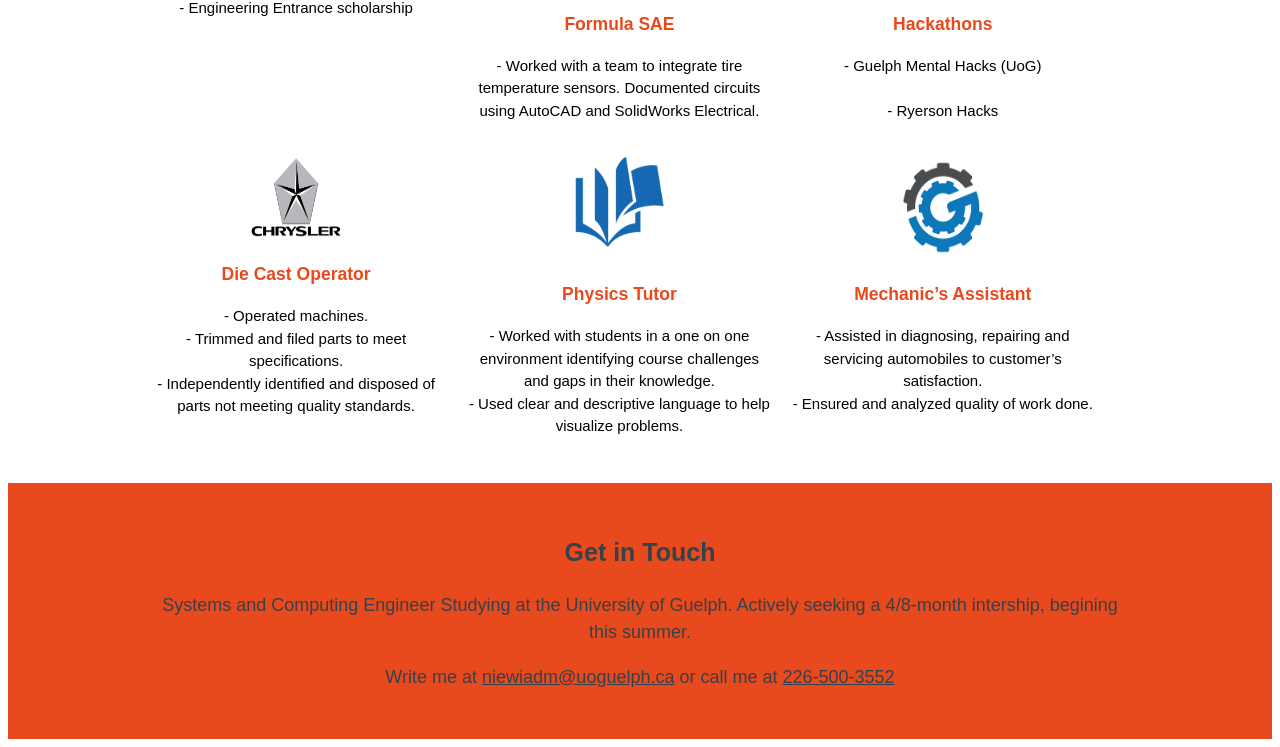
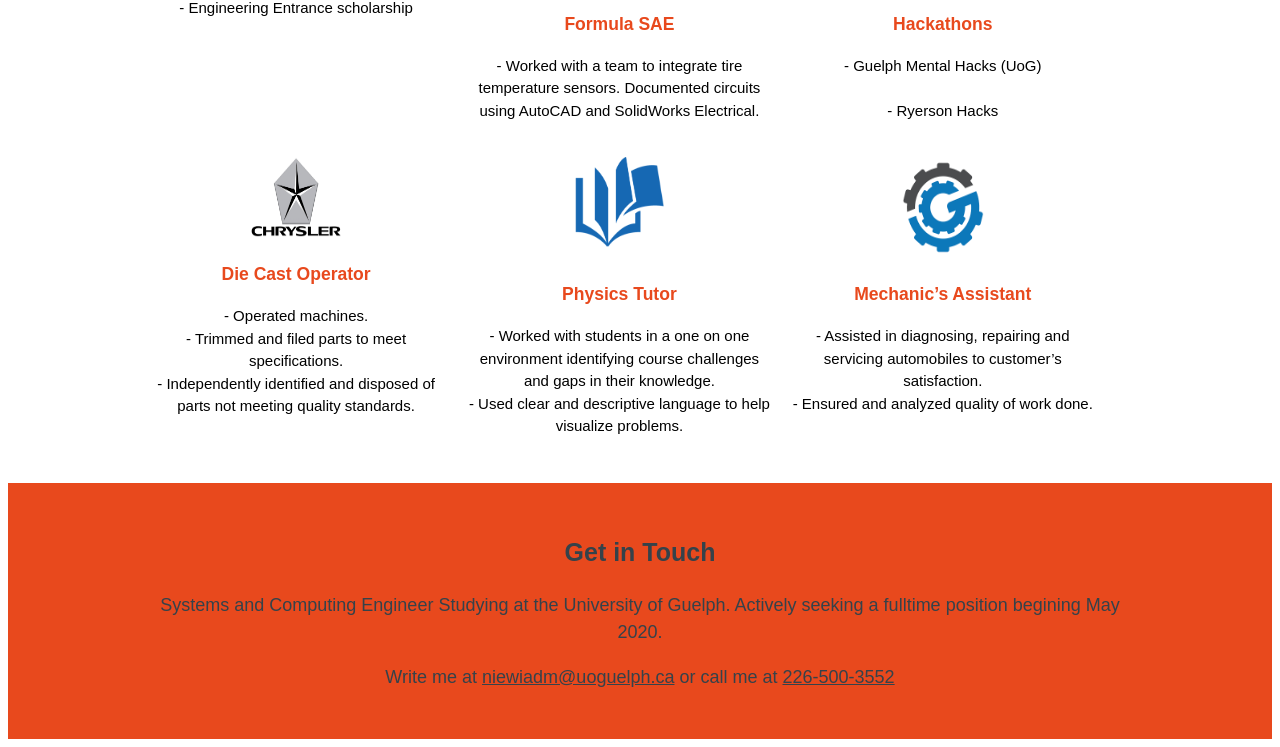
Before and after one commit to mniew/mniew.github.io, a plain HTML site: page index.html in a window 1280 px wide. Shown: the part 1116-1863 px from the top of the page. Drawn offline with Linux system fonts and the light colour scheme.

Commit message:
Update index.html

```diff
--- a/index.html
+++ b/index.html
@@ -116,7 +116,7 @@
 			<div class="container">
 
 				<h1>Get in Touch</h1>
-				<p>Systems and Computing Engineer Studying at the University of Guelph. Actively seeking a 4/8-month intership, begining this summer.</p>
+				<p>Systems and Computing Engineer Studying at the University of Guelph. Actively seeking a fulltime position begining May 2020.</p>
 				<p>Write me at <a href="mailto:niewiadm@uoguelph.ca">niewiadm@uoguelph.ca</a> or call me at <a href="226-500-3552">226-500-3552</a></p>
 
 			</div>
```
